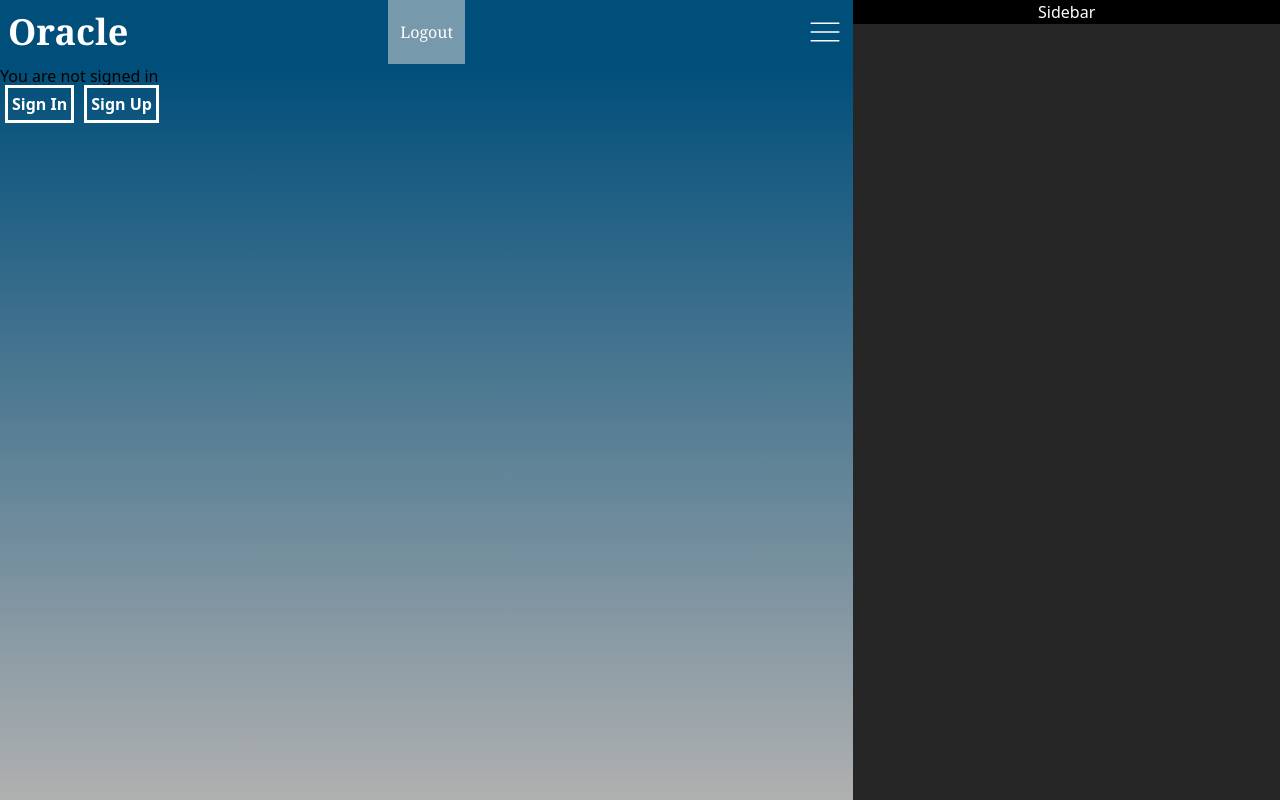
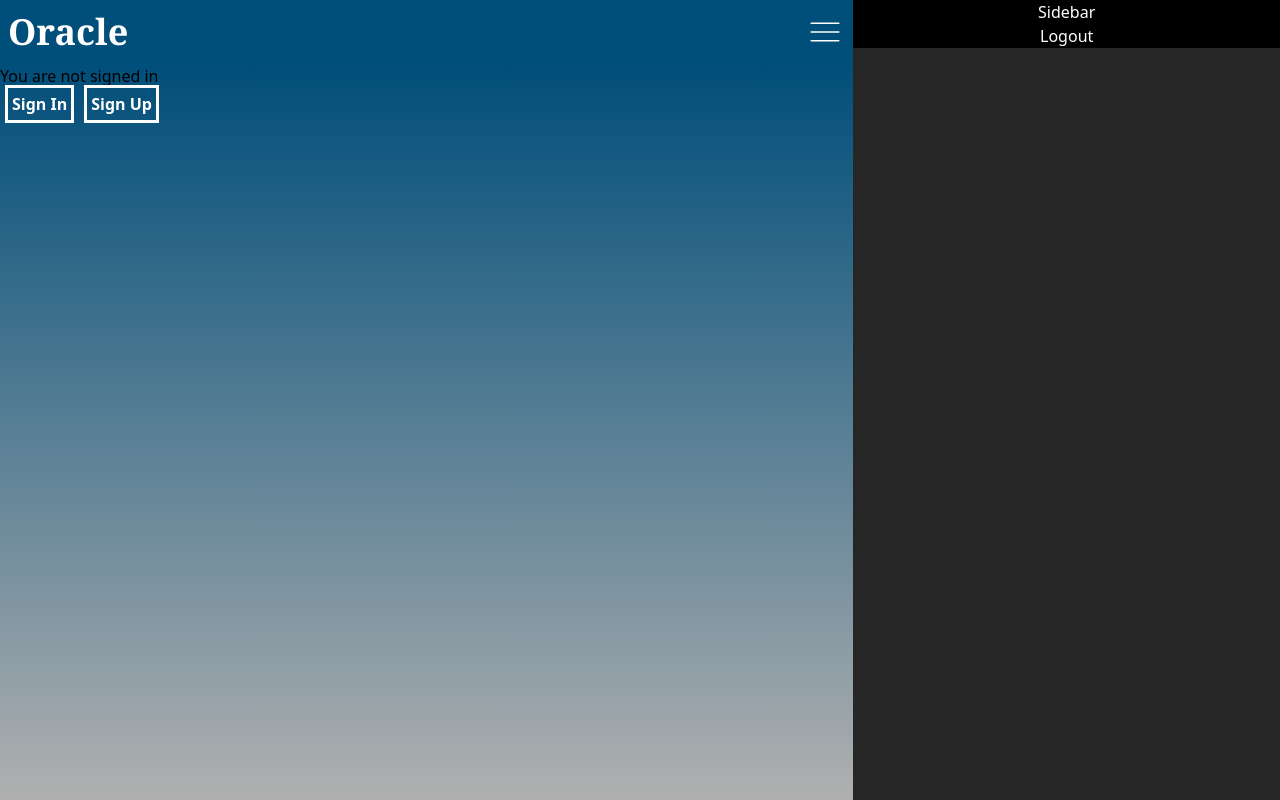
Before and after one commit to JakeIVS/Oracle, a React (Vite) app in the folder client/: page / in a window 1280 px wide. Both pictures are taken after a click on the icon 1252 px from the left and 32 px from the top of the page. Built offline with nearby package versions, Linux system fonts and the light colour scheme; no server answers.

Commit message:
move logout button from header nav to sidebar nav

```diff
--- a/client/src/components/Header.jsx
+++ b/client/src/components/Header.jsx
@@ -20,14 +20,7 @@ function Header({ user, setUser, sideBar, setSideBar }) {
       >
         Oracle
       </a>
-      <nav className="flex  flex-col font-serif text-white">
-        <div
-          className="h-full w-full bg-secondary px-3 pt-5"
-          onClick={() => logout()}
-        >
-          Logout
-        </div>
-      </nav>
+
       <svg
         xmlns="http://www.w3.org/2000/svg"
         fill="none"
--- a/client/src/components/SideBar.jsx
+++ b/client/src/components/SideBar.jsx
@@ -9,6 +9,14 @@ function SideBar({ sideBar }) {
     <div className={!sideBar ? hidden : shown}>
       <div className={!sideBar ? 'hidden' : null}>
         <h1 className={'bg-black text-center'}>Sidebar</h1>
+        <nav>
+          <div
+            className="bg-black text-center hover:bg-neutral-700"
+            onClick={() => logout()}
+          >
+            Logout
+          </div>
+        </nav>
       </div>
     </div>
   );
```
